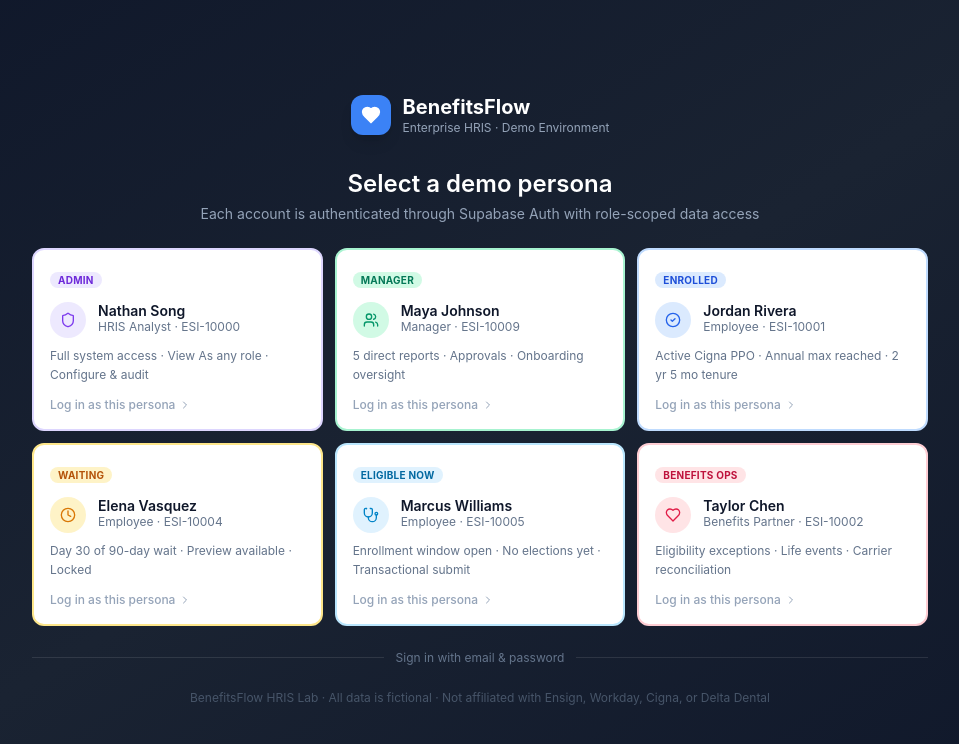
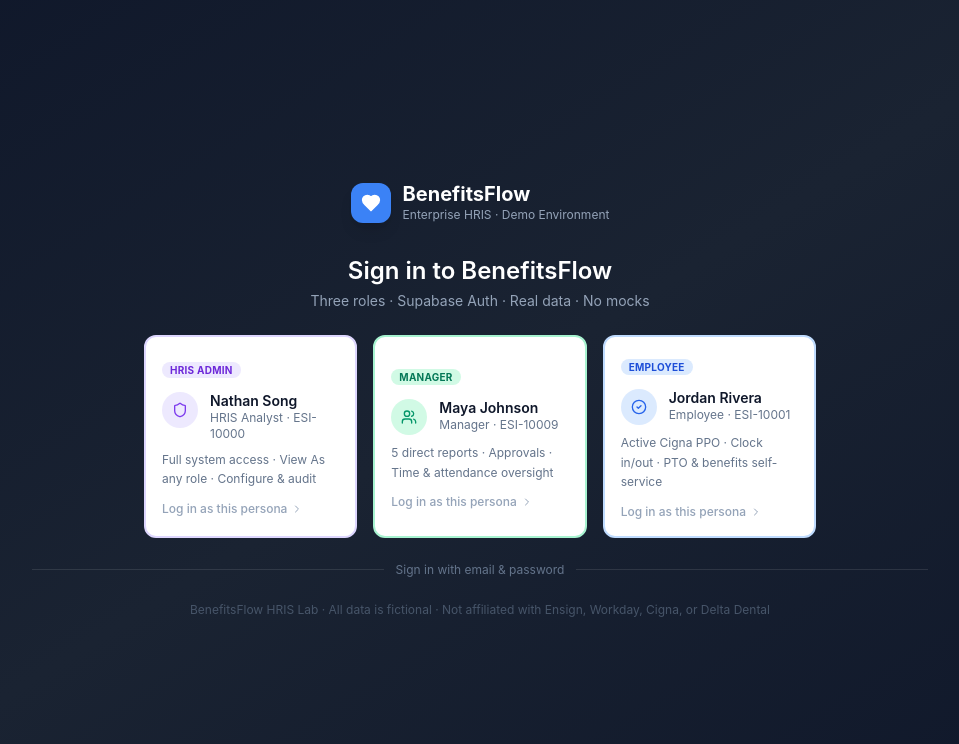
Before and after one commit to covercapy/benefitsflow, a Next.js app: page /login in a window 1280 px wide. Shown: the top 744 px of the page, without its empty margins (160-1119 px from the left). Built offline with nearby package versions, Linux system fonts and the light colour scheme.

Commit message:
simplify: login to 3 personas only — HRIS Analyst, Manager, Employee

```diff
--- a/src/app/login/page.tsx
+++ b/src/app/login/page.tsx
@@ -2,7 +2,7 @@
 
 import { useState } from 'react'
 import { createClient } from '@/lib/supabase/client'
-import { Heart, Shield, Users, Stethoscope, Clock, CheckCircle2, ChevronRight, Eye, EyeOff } from 'lucide-react'
+import { Heart, Shield, Users, CheckCircle2, ChevronRight, Eye, EyeOff } from 'lucide-react'
 import { cn } from '@/lib/utils'
 
 const DEMO_PERSONAS = [
@@ -15,7 +15,7 @@
     scenario: 'Full system access · View As any role · Configure & audit',
     icon: Shield,
     color: 'violet',
-    badge: 'Admin',
+    badge: 'HRIS Admin',
   },
   {
     email: 'manager.maya@benefitsflow.demo',
@@ -23,7 +23,7 @@
     role: 'Manager',
     roleKey: 'MANAGER',
     employeeId: 'ESI-10009',
-    scenario: '5 direct reports · Approvals · Onboarding oversight',
+    scenario: '5 direct reports · Approvals · Time & attendance oversight',
     icon: Users,
     color: 'emerald',
     badge: 'Manager',
@@ -34,43 +34,10 @@
     role: 'Employee',
     roleKey: 'EMPLOYEE',
     employeeId: 'ESI-10001',
-    scenario: 'Active Cigna PPO · Annual max reached · 2 yr 5 mo tenure',
+    scenario: 'Active Cigna PPO · Clock in/out · PTO & benefits self-service',
     icon: CheckCircle2,
     color: 'blue',
-    badge: 'Enrolled',
-  },
-  {
-    email: 'newhire.waiting@benefitsflow.demo',
-    name: 'Elena Vasquez',
-    role: 'Employee',
-    roleKey: 'EMPLOYEE',
-    employeeId: 'ESI-10004',
-    scenario: 'Day 30 of 90-day wait · Preview available · Locked',
-    icon: Clock,
-    color: 'amber',
-    badge: 'Waiting',
-  },
-  {
-    email: 'newhire.eligible@benefitsflow.demo',
-    name: 'Marcus Williams',
-    role: 'Employee',
-    roleKey: 'EMPLOYEE',
-    employeeId: 'ESI-10005',
-    scenario: 'Enrollment window open · No elections yet · Transactional submit',
-    icon: Stethoscope,
-    color: 'sky',
-    badge: 'Eligible Now',
-  },
-  {
-    email: 'benefits.partner@benefitsflow.demo',
-    name: 'Taylor Chen',
-    role: 'Benefits Partner',
-    roleKey: 'BENEFITS_PARTNER',
-    employeeId: 'ESI-10002',
-    scenario: 'Eligibility exceptions · Life events · Carrier reconciliation',
-    icon: Heart,
-    color: 'rose',
-    badge: 'Benefits Ops',
+    badge: 'Employee',
   },
 ]
 
@@ -92,24 +59,6 @@
     badge: 'bg-blue-100 text-blue-700',
     icon: 'bg-blue-100 text-blue-600',
     ring: 'ring-blue-400',
-  },
-  amber: {
-    card: 'border-amber-200 hover:border-amber-400 hover:bg-amber-50/50',
-    badge: 'bg-amber-100 text-amber-700',
-    icon: 'bg-amber-100 text-amber-600',
-    ring: 'ring-amber-400',
-  },
-  sky: {
-    card: 'border-sky-200 hover:border-sky-400 hover:bg-sky-50/50',
-    badge: 'bg-sky-100 text-sky-700',
-    icon: 'bg-sky-100 text-sky-600',
-    ring: 'ring-sky-400',
-  },
-  rose: {
-    card: 'border-rose-200 hover:border-rose-400 hover:bg-rose-50/50',
-    badge: 'bg-rose-100 text-rose-700',
-    icon: 'bg-rose-100 text-rose-600',
-    ring: 'ring-rose-400',
   },
 }
 
@@ -185,9 +134,9 @@
       <div className="w-full max-w-4xl">
         {/* Heading */}
         <div className="text-center mb-6">
-          <h1 className="text-2xl font-semibold text-white">Select a demo persona</h1>
+          <h1 className="text-2xl font-semibold text-white">Sign in to BenefitsFlow</h1>
           <p className="text-slate-400 text-sm mt-1">
-            Each account is authenticated through Supabase Auth with role-scoped data access
+            Three roles · Supabase Auth · Real data · No mocks
           </p>
         </div>
 
@@ -199,7 +148,7 @@
         )}
 
         {/* Persona cards */}
-        <div className="grid grid-cols-2 md:grid-cols-3 gap-3 mb-6">
+        <div className="grid grid-cols-1 md:grid-cols-3 gap-4 mb-6 max-w-2xl mx-auto">
           {DEMO_PERSONAS.map(persona => {
             const colors = COLOR_MAP[persona.color]
             const Icon = persona.icon
```
